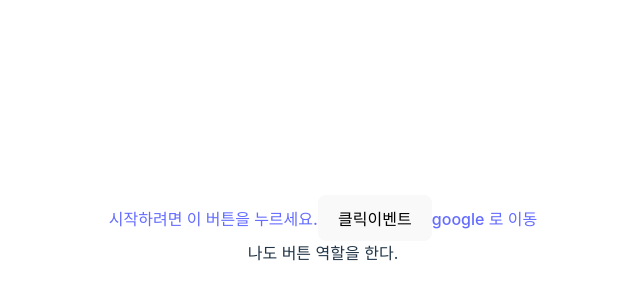
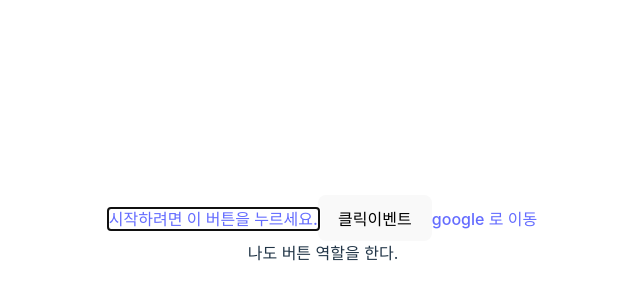
Before and after one commit to kjkandrea/atom-component, a React (Vite) app: page / in a window 1280 px wide. Shown: the part 170-470 px from the top of the page, without its empty margins (317-957 px from the left). Built offline with nearby package versions, Linux system fonts and the light colour scheme.

Commit message:
feat: ref 제공

```diff
--- a/src/components/atom/Button.tsx
+++ b/src/components/atom/Button.tsx
@@ -6,10 +6,15 @@
   as?: T;
 } & React.ComponentPropsWithoutRef<T>;
 
-export default function Button<
-  T extends React.ElementType = typeof defaultElement
->({as, ...rest}: ButtonProps<T>) {
-  const Element = as ?? defaultElement;
+const Button = React.forwardRef(
+  <T extends React.ElementType = typeof defaultElement>(
+    {as, ...rest}: ButtonProps<T>,
+    ref: React.Ref<any>
+  ) => {
+    const Element = as ?? defaultElement;
 
-  return <Element {...rest} />;
-}
+    return <Element ref={ref} {...rest} />;
+  }
+);
+
+export default Button;
--- a/src/pages/IndexPage.tsx
+++ b/src/pages/IndexPage.tsx
@@ -1,11 +1,12 @@
 import '../App.css';
 import Button from '../components/atom/Button';
 import {NavLink} from 'react-router-dom';
+import React from 'react';
 
 function IndexPage() {
   return (
     <>
-      <Button as={NavLink} to="/getting-started">
+      <Button as={NavLink} ref={ref => ref?.focus()} to="/getting-started">
         시작하려면 이 버튼을 누르세요.
       </Button>
       <Button type="button" onClick={() => alert('clicked!')}>
```
